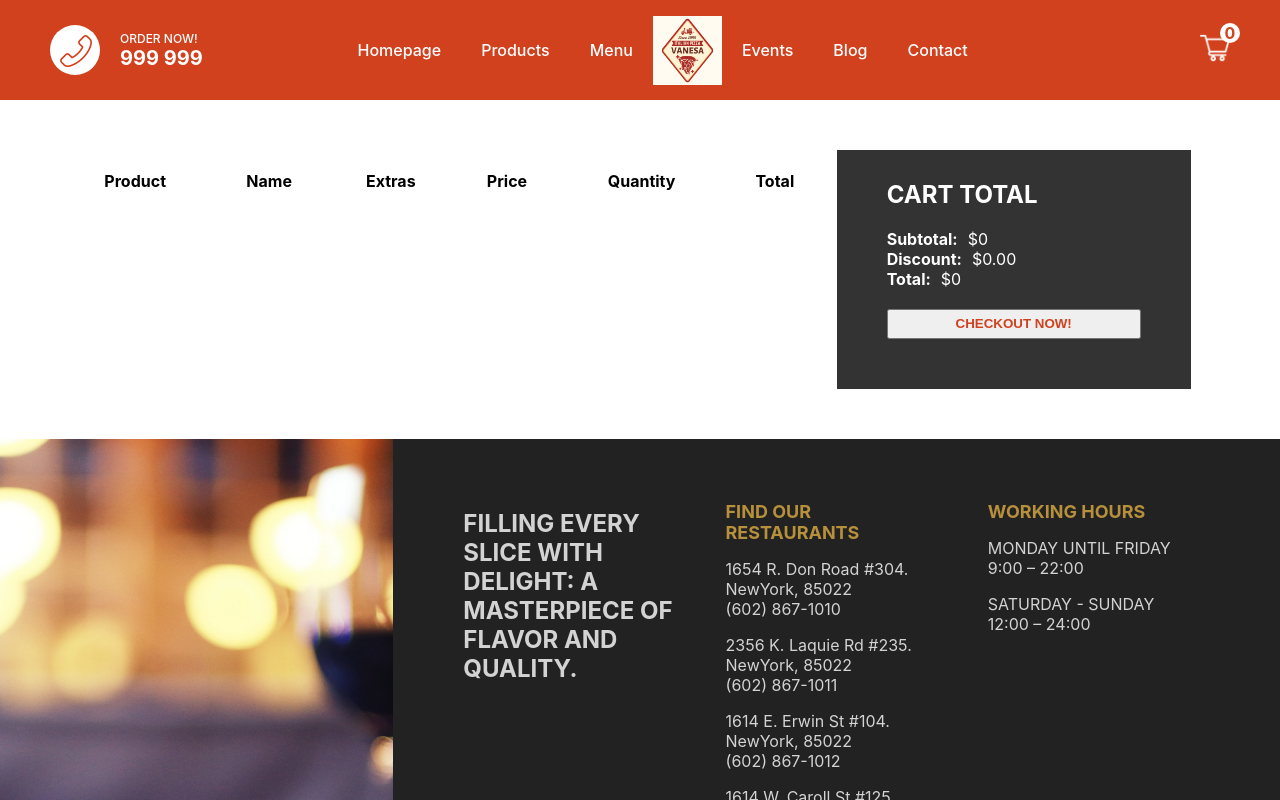
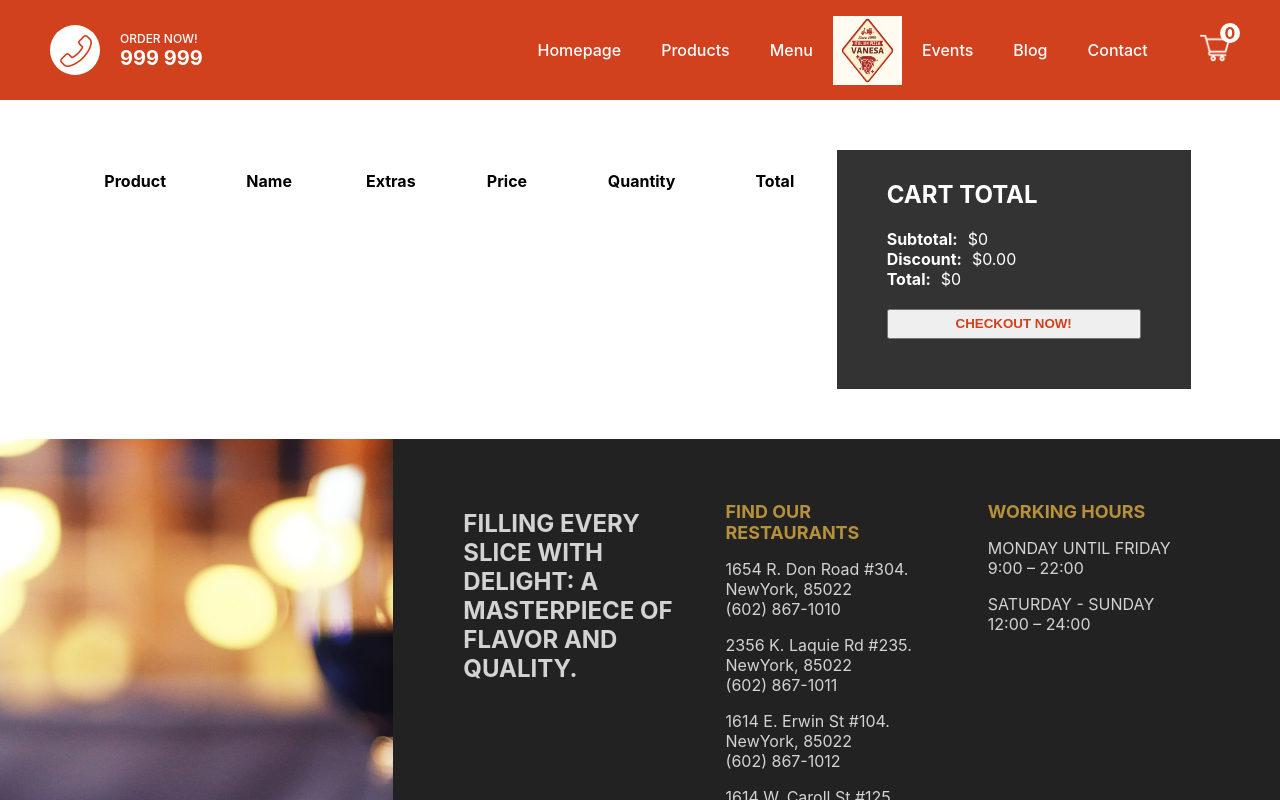
Before and after one commit to AlexGay929/Alex-Pizza, a Next.js app: page /cart in a window 1280 px wide. Shown: the top 800 px of the page. Built offline with nearby package versions, Linux system fonts and the light colour scheme.

Commit message:
margin commit

```diff
--- a/components/Add.jsx
+++ b/components/Add.jsx
@@ -36,6 +36,9 @@ const Add = ({ setClose }) => {
       );
 
       const { url } = uploadRes.data;
+
+      const baseUrl = process.env.REACT_APP_API_URL;
+
       const newProduct = {
         title,
         desc,
@@ -44,7 +47,7 @@ const Add = ({ setClose }) => {
         img: url,
       };
 
-      await axios.post("/api/products", newProduct);
+      await axios.post(`${baseUrl}/api/products`, newProduct);
       setClose(true);
     } catch (err) {
       console.log(err);
--- a/components/Navbar.jsx
+++ b/components/Navbar.jsx
@@ -16,7 +16,7 @@ const Navbar = () => {
           <div className={styles.text}>999 999</div>
         </div>
       </div>
-      <div className={styles.item}>
+      <div className={styles.centeredItem}>
         <ul className={styles.list}>
           <Link href="/" passHref>
             <li className={styles.listItem}>Homepage</li>
--- a/styles/Navbar.module.css
+++ b/styles/Navbar.module.css
@@ -16,8 +16,21 @@
   align-items: center;
 }
 
-.item:nth-child(2) {
+/* .item:nth-child(2) {
   flex: 3;
+  display: flex;
+  align-items: center;
+  justify-content: center;
+} */
+
+.centeredItem {
+  flex: 3;
+  display: flex;
+  align-items: center;
+  /* justify-content: center; */
+  padding: 0;
+  margin-left: 15rem;
+  box-sizing: border-box;
 }
 
 .item:last-child {
```
